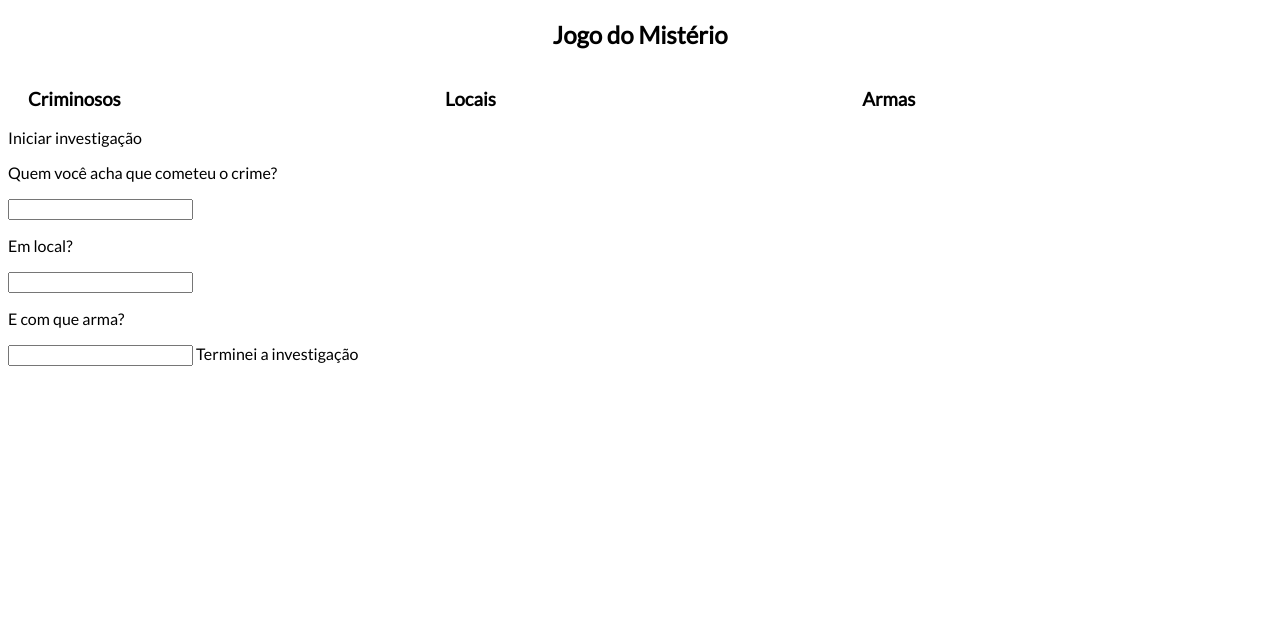
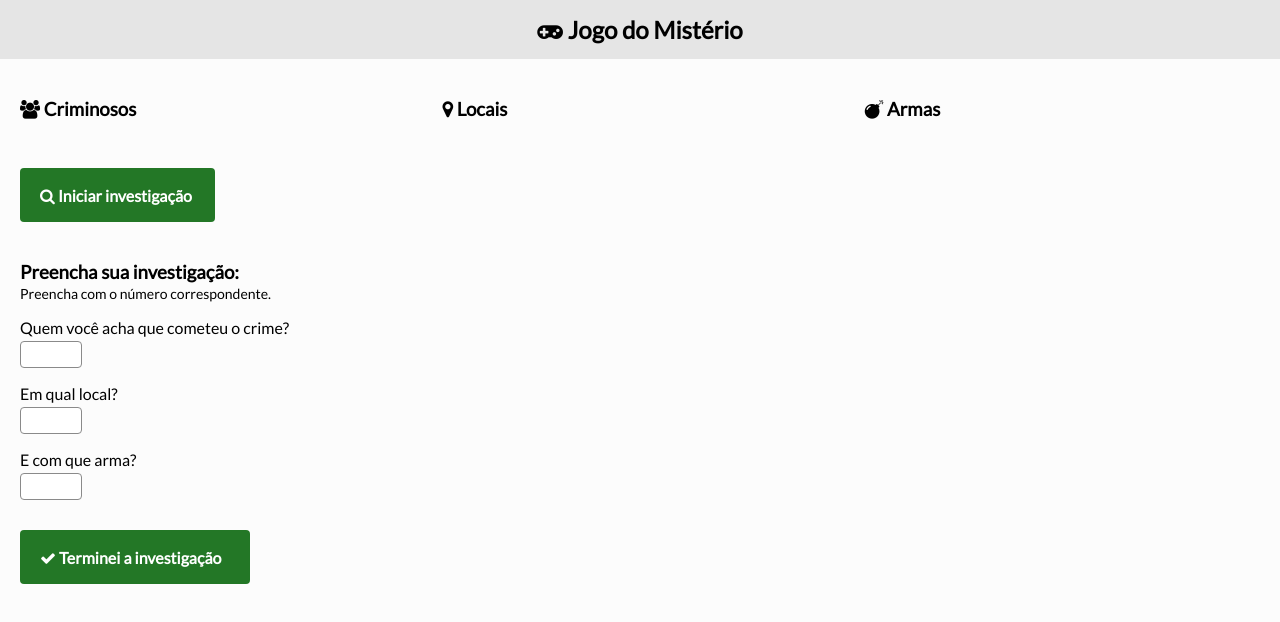
Before and after one commit to jafjuliana/jogomisterio, a plain HTML site: page source/index.html in a window 1280 px wide. Both pictures are taken after a click on the link "Iniciar investigação". Drawn offline with Linux system fonts and the light colour scheme; no server answers.

Commit message:
Aplicação de layout simples

```diff
--- a/source/css/style.css
+++ b/source/css/style.css
@@ -1,9 +1,21 @@
 body{
     font-family: 'Lato', sans-serif;
+    margin: 0;
+    padding: 0;
+    background-color: #fcfcfc;
 }
 
 h2.title{
     text-align: center;
+    background-color: #e5e5e5;
+    margin: 0;
+    padding: 15px 0;
+    margin-bottom: 20px;
+}
+
+#list{
+    float: left;
+    width: 100%;
 }
 
 #list div{
@@ -22,3 +34,78 @@ h2.title{
 #list .listagem li{
     list-style: none;
 }
+
+#game{
+    float: left;
+    width: 100%;
+}
+
+#game .options{
+    padding: 20px;
+}
+
+#game .options h3{
+    margin-bottom: 0;
+}
+
+#game .options .text-min{
+    font-size: 14px;
+}
+
+#game .options .text-not{
+    color: red;
+    text-transform: uppercase;
+    font-weight: bold;
+}
+
+#game .options p{
+    margin-bottom: 4px;
+}
+
+#game .options input{
+    padding: 5px;
+    border-radius: 4px;
+    border: 1px solid #8a8a8a;
+    width: 50px;
+}
+
+#game .play, #game .finish{
+    padding: 20px;
+    margin-left: 20px;
+    margin-top: 30px;
+    background-color: #237726;
+    border-radius: 4px;
+    width: 155px;
+    height: 14px;
+    line-height: 0px;
+    color: #FFF;
+    display: block;
+    cursor: pointer;
+    font-weight: bold;
+}
+
+#game .finish{
+    margin-left: 0px;
+    width: 190px;
+}
+
+#game .result{
+    padding-left: 20px;
+}
+
+/*Mobile Responsive*/
+@media screen and (max-width: 480px) {
+    #list div{
+        width: 50%;
+    }
+
+    #game .play, #game .finish{
+        text-align: center;
+        margin: 20px auto;
+    }
+
+    #game .options .text-not{
+        text-align: center;
+        display: block;
+    }
+}
--- a/source/index.html
+++ b/source/index.html
@@ -9,41 +9,46 @@
   <script type="text/javascript" src="../source/js/libs/jquery-3.2.1.min.js"></script>
   <script type="text/javascript" src="../source/js/main.js"></script>
   <link href="https://fonts.googleapis.com/css?family=Lato" rel="stylesheet">
+  <link href="https://maxcdn.bootstrapcdn.com/font-awesome/4.7.0/css/font-awesome.min.css" rel="stylesheet">
   <title>Juliana Assalti - Jogo do Mistério</title>
 </head>
 
 <body>
-  <h2 class="title">Jogo do Mistério</h2>
+  <h2 class="title"><i class="fa fa-gamepad" aria-hidden="true"></i> Jogo do Mistério</h2>
 
   <div id="list">
     <div class="criminosos">
-      <h3>Criminosos</h3>
+      <h3><i class="fa fa-users" aria-hidden="true"></i> Criminosos</h3>
       <ul class="listagem"></ul>
     </div>
     <div class="locais">
-      <h3>Locais</h3>
+      <h3><i class="fa fa-map-marker" aria-hidden="true"></i> Locais</h3>
       <ul class="listagem"></ul>
     </div>
     <div class="armas">
-      <h3>Armas</h3>
+      <h3><i class="fa fa-bomb" aria-hidden="true"></i> Armas</h3>
       <ul class="listagem"></ul>
     </div>
   </div>
 
   <div id="game">
-    <a class="play">Iniciar investigação</a>
+    <a class="play"><i class="fa fa-search" aria-hidden="true"></i> Iniciar investigação</a>
 
     <div class="options">
+      <h3>Preencha sua investigação:</h3>
+      <span class="text-min">Preencha com o número correspondente.</span>
+
       <p>Quem você acha que cometeu o crime?</p>
       <input type="text" class="criminoso" maxlength="2"/>
 
-      <p>Em local?</p>
+      <p>Em  qual local?</p>
       <input type="text" class="local" maxlength="2"/>
 
       <p>E com que arma?</p>
       <input type="text" class="arma" maxlength="2"/>
 
-      <a class="finish">Terminei a investigação</a>
+      <a class="finish"><i class="fa fa-check" aria-hidden="true"></i> Terminei a investigação</a>
+      <span class="text-not">Preencha todos os campos corretamente.</span>
     </div>
 
     <div class="result">
--- a/source/js/main.js
+++ b/source/js/main.js
@@ -9,6 +9,7 @@ $(function() {
     var objMisterioId, objParse, idUser;
     $(".options").hide();
     $(".result").hide();
+    $(".text-not").hide();
 
     //Listagem de armas, criminosos e locais
     $.when($.ajax("https://handson.eniwine.com.br/api/descubraoassassino/armas"), $.ajax("https://handson.eniwine.com.br/api/descubraoassassino/criminosos"),$.ajax("https://handson.eniwine.com.br/api/descubraoassassino/locais")).done(function(resultA, resultC, resultL) {
@@ -54,8 +55,9 @@ $(function() {
 
         //Verificação das respostas
         if((userCriminoso == "" || userLocal == "" || userArma == "") && (userLocal == "" || userCriminoso == "" || userArma == "") && (userCriminoso == "" || userArma == "" || userLocal == "") && (userLocal == "" || userArma == "" || userCriminoso == "") && (userArma == "" || userLocal == "" || userCriminoso == "") && (userArma == "" || userCriminoso == "" || userLocal == "")){
-            alert("Digite todos os campos corretamente!");
+            $(".text-not").show("slow");
         }else{
+            $(".text-not").hide("slow");
             if(arraySorteio[0] != userCriminoso && arraySorteio[1] != userLocal && arraySorteio[2] != userArma){
                 resultado = "Todos estão incorretos";
             }
```
Also changed, not shown: package.json (deleted, +0 -37 lines).
